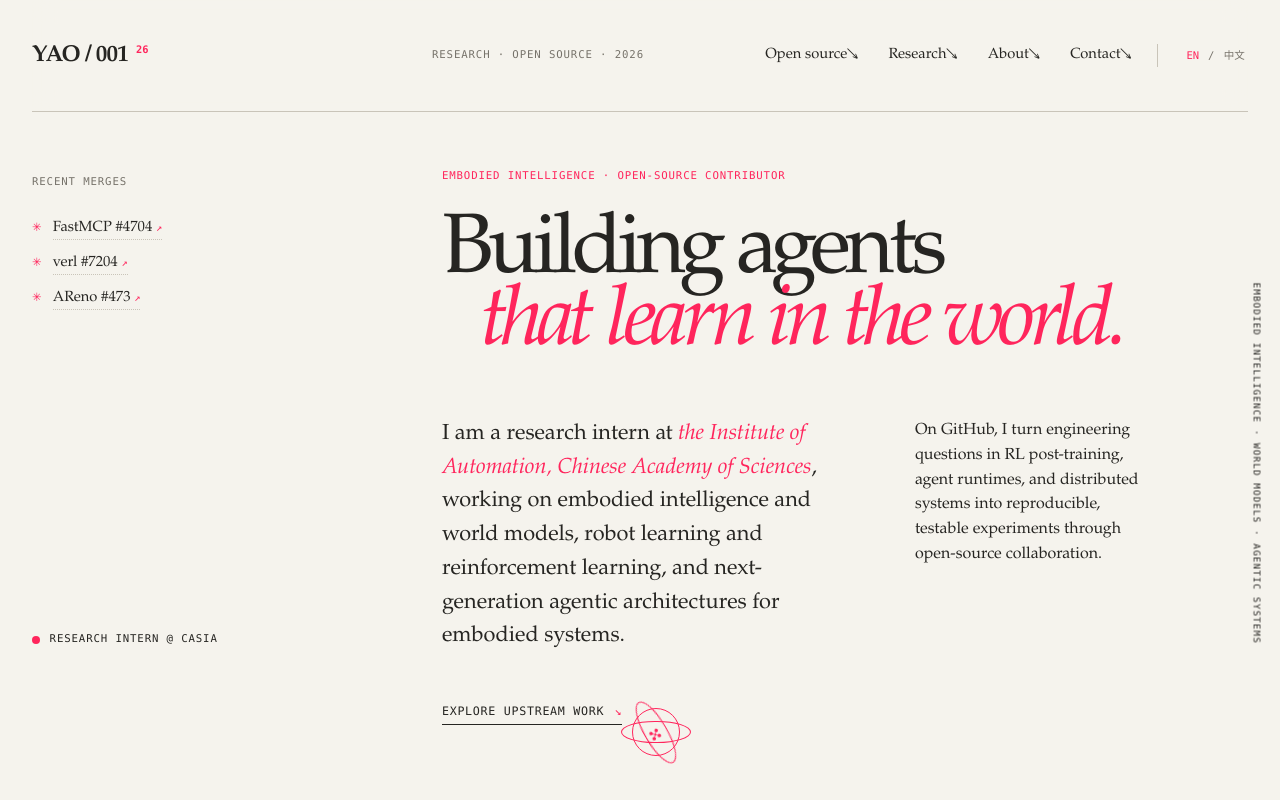
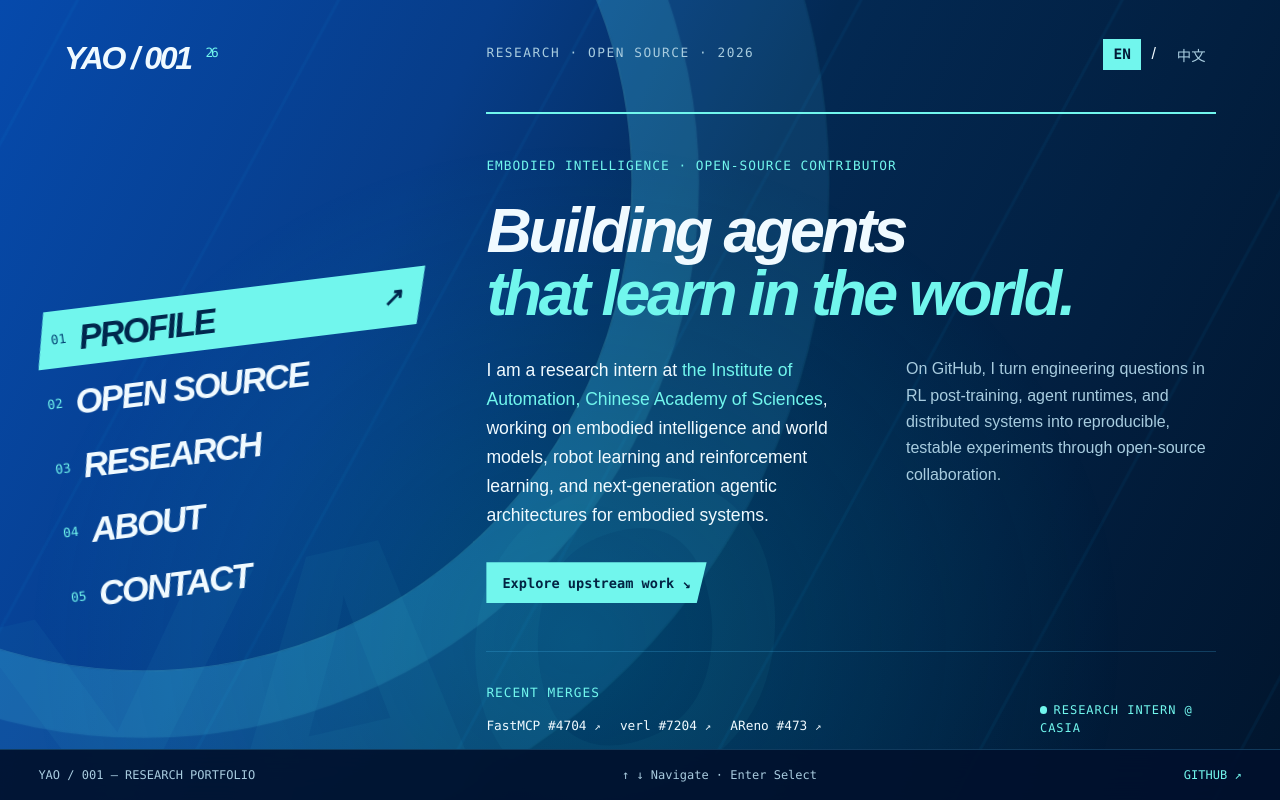
Before and after one commit to YAO-001/YAO-001.github.io, a Next.js app: page / in a window 1280 px wide. Shown: the top 800 px of the page. Built offline with nearby package versions, Linux system fonts and the light colour scheme.

Commit message:
Redesign portfolio with P3R-inspired navigation and blue interface

```diff
--- a/app/page.tsx
+++ b/app/page.tsx
@@ -301,7 +301,20 @@ const copy = {
 
 export default function Home() {
   const [language, setLanguage] = useState<Language>("en");
+  const [activeView, setActiveView] = useState("home");
   const currentCopy = copy[language];
+
+  useEffect(() => {
+    const syncView = () => {
+      const id = window.location.hash.slice(1);
+      if (id === "content") return;
+      setActiveView(["work", "questions", "about", "contact"].includes(id) ? id : "home");
+      window.scrollTo({ top: 0, behavior: "instant" });
+    };
+    syncView();
+    window.addEventListener("hashchange", syncView);
+    return () => window.removeEventListener("hashchange", syncView);
+  }, []);
 
   useEffect(() => {
     document.documentElement.lang = language === "en" ? "en" : "zh-CN";
@@ -313,7 +326,8 @@ export default function Home() {
         {currentCopy.skip}
       </a>
 
-      <div className="page-shell" id="top" data-language={language}>
+      <div className="page-shell" id="top" data-language={language} data-view={activeView}>
+        <div className="ambient-field" aria-hidden="true"><div className="ambient-ring" /><span className="giant-type">YAO</span></div>
         <header className="site-header">
           <a className="wordmark" href="#top" aria-label={currentCopy.topLabel}>
             YAO / 001 <sup>26</sup>
@@ -323,10 +337,22 @@ export default function Home() {
 
           <div className="header-actions">
             <nav className="primary-nav" aria-label={currentCopy.navLabel}>
-              <a href="#work">{currentCopy.nav.work}</a>
-              <a href="#questions">{currentCopy.nav.questions}</a>
-              <a href="#about">{currentCopy.nav.about}</a>
-              <a href="#contact">{currentCopy.nav.contact}</a>
+              {[
+                ["home", language === "en" ? "PROFILE" : "个人档案"],
+                ["work", language === "en" ? "OPEN SOURCE" : "开源贡献"],
+                ["questions", language === "en" ? "RESEARCH" : "研究方向"],
+                ["about", language === "en" ? "ABOUT" : "关于我"],
+                ["contact", language === "en" ? "CONTACT" : "联系"],
+              ].map(([id, label], index) => (
+                <a key={id} href={id === "home" ? "#top" : `#${id}`} aria-current={activeView === id ? "page" : undefined}
+                  onKeyDown={(event) => {
+                    if (!["ArrowDown", "ArrowUp", "Home", "End"].includes(event.key)) return;
+                    event.preventDefault();
+                    const links = event.currentTarget.parentElement?.querySelectorAll<HTMLAnchorElement>("a");
+                    const next = event.key === "Home" ? 0 : event.key === "End" ? 4 : (index + (event.key === "ArrowDown" ? 1 : 4)) % 5;
+                    links?.[next]?.focus();
+                  }}><small>0{index + 1}</small><span>{label}</span><b aria-hidden="true">↗</b></a>
+              ))}
             </nav>
 
             <div className="language-switch" role="group" aria-label={currentCopy.languageLabel}>
@@ -354,7 +380,7 @@ export default function Home() {
         </header>
 
         <main id="content">
-          <section className="hero" aria-labelledby="hero-title">
+          <section className="hero" aria-labelledby="hero-title" hidden={activeView !== "home"}>
             <aside className="hero-rail" aria-label={currentCopy.recentAria}>
               <div>
                 <p className="micro-label">{currentCopy.recentLabel}</p>
@@ -407,7 +433,7 @@ export default function Home() {
             </p>
           </section>
 
-          <section className="section-block" id="work" aria-labelledby="work-title">
+          <section className="section-block" id="work" aria-labelledby="work-title" hidden={activeView !== "work"}>
             <header className="section-header">
               <p className="section-index">{currentCopy.workIndex}</p>
               <div>
@@ -463,6 +489,7 @@ export default function Home() {
           <section
             className="section-block notes-section"
             id="questions"
+            hidden={activeView !== "questions"}
             aria-labelledby="questions-title"
           >
             <header className="section-header compact">
@@ -493,7 +520,7 @@ export default function Home() {
             </div>
           </section>
 
-          <section className="about-section" id="about" aria-labelledby="about-title">
+          <section className="about-section" id="about" aria-labelledby="about-title" hidden={activeView !== "about"}>
             <div className="about-stamp" aria-hidden="true">
               <span>CASIA</span>
               <small>RESEARCH INTERN</small>
@@ -516,7 +543,7 @@ export default function Home() {
           </section>
         </main>
 
-        <footer className="site-footer" id="contact">
+        <footer className="site-footer" id="contact" hidden={activeView !== "contact"}>
           <div>
             <p className="micro-label">{currentCopy.contactLabel}</p>
             <a className="contact-link" href="mailto:yaoyaoguonan@outlook.com">
@@ -537,6 +564,7 @@ export default function Home() {
             LAST UPDATE · AUG 2026
           </p>
         </footer>
+        <div className="system-bar"><span>YAO / 001 — {language === "en" ? "RESEARCH PORTFOLIO" : "研究档案"}</span><span>{language === "en" ? "↑ ↓ Navigate · Enter Select" : "↑ ↓ 选择 · Enter 确认"}</span><a href="https://github.com/YAO-001" target="_blank" rel="noreferrer">GITHUB ↗</a></div>
       </div>
     </>
   );
```
Also changed, not shown: app/globals.css, 1 other file (tests, documents, lock files or other folders).
